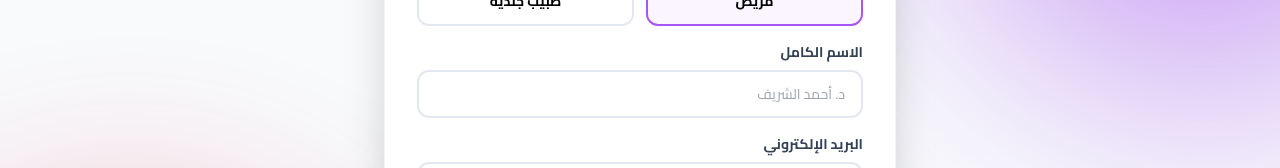
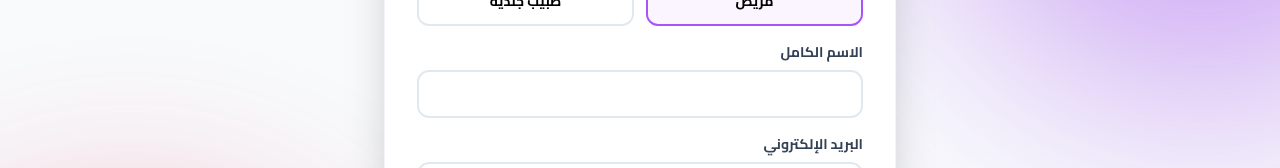
Before and after one commit to abdulaziz-almutairi/adeem-frontend, a React (Vite) app: page /register in a window 1280 px wide. Shown: the part 279-447 px from the top of the page. Built offline with nearby package versions, Linux system fonts and the light colour scheme; no server answers.

Commit message:
Remove Place Holder From Name

```diff
--- a/src/pages/RegisterPage.tsx
+++ b/src/pages/RegisterPage.tsx
@@ -67,7 +67,7 @@ export default function RegisterPage() {
       let errorMessage = 'حدث خطأ في التسجيل';
 
       if (err.code === 'ERR_NETWORK') {
-        errorMessage = 'خطأ في الاتصال بالخادم. تأكد أن الباك إند يعمل وإعداد CORS صحيح';
+        errorMessage = 'خطأ في الاتصال بالخادم ';
       } else if (err.response) {
         const data = err.response.data;
         if (data?.message) {
@@ -133,7 +133,7 @@ export default function RegisterPage() {
 
             <div>
               <label className="block text-sm font-bold text-slate-700 mb-2">الاسم الكامل</label>
-              <input type="text" name="fullName" value={form.fullName} onChange={handleChange} placeholder="د. أحمد الشريف" className="input-field w-full px-4 py-3 rounded-xl border-2 border-slate-200 text-sm" required />
+              <input type="text" name="fullName" value={form.fullName} onChange={handleChange} placeholder="" className="input-field w-full px-4 py-3 rounded-xl border-2 border-slate-200 text-sm" required />
             </div>
 
             <div>
```
